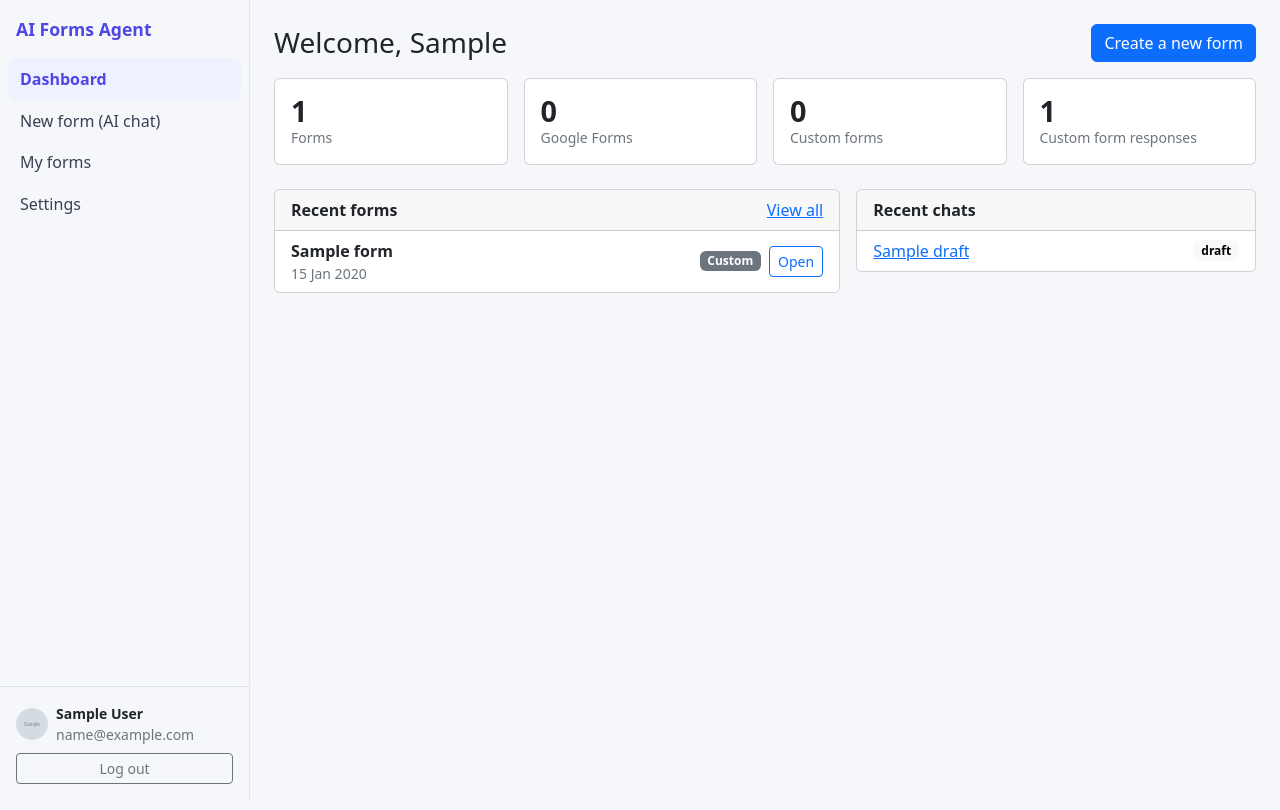
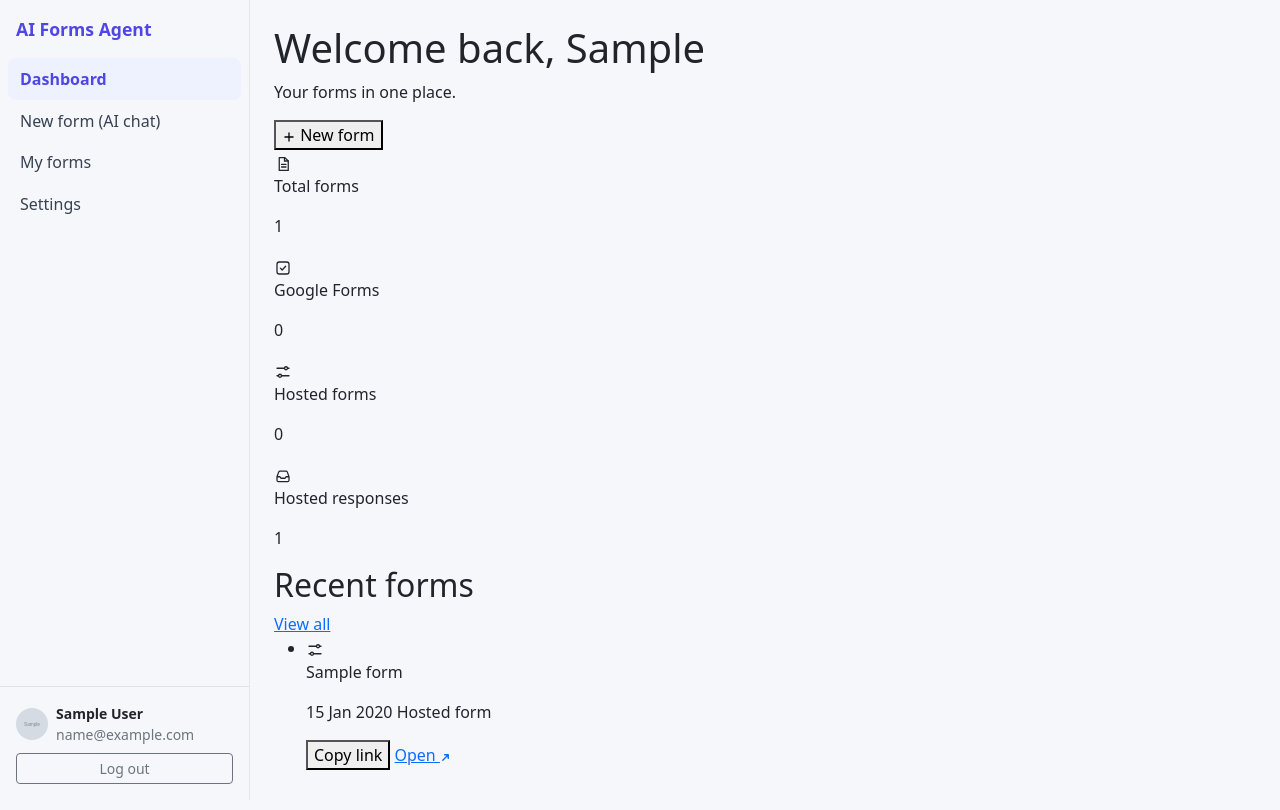
Before and after one commit to Bhaveshkumarjha/ai-Google-forms-agent, a Flask app: page /dashboard in a window 1280 px wide. Run offline with Flask 3, Linux system fonts and the light colour scheme; the visitor is signed in with stand-in values (Sample User, id 1); tables that the repository leaves empty hold one stand-in row (values such as "Sample post"); grey boxes marked "Sample" are stand-in pictures.

Commit message:
Revamp dashboard layout and recent forms display
Updated the dashboard layout to improve user experience with a new header and enhanced recent forms section.

```diff
--- a/templates/dashboard.html
+++ b/templates/dashboard.html
@@ -1,55 +1,97 @@
 {% extends 'base.html' %}
 {% block title %}Dashboard{% endblock %}
 {% block content %}
-<div class="d-flex flex-wrap justify-content-between align-items-center mb-3 gap-2">
-  <h1 class="h3 mb-0">Welcome, {{ current_user.name.split(' ')[0] if current_user.name else 'there' }}</h1>
-  <form method="post" action="{{ url_for('main.chat_new') }}">
+{% set first = current_user.name.split(' ')[0] if current_user.name else 'there' %}
+
+<!-- Page header -->
+<header class="page-head rv rv-1">
+  <div>
+    <h1 class="page-title">Welcome back, <span class="grad">{{ first }}</span></h1>
+    <p class="page-sub">Your forms in one place.</p>
+  </div>
+  <form method="post" action="{{ url_for('main.chat_new') }}" class="m-0">
     <input type="hidden" name="csrf_token" value="{{ csrf_token() }}">
-    <button class="btn btn-primary">Create a new form</button>
+    <button class="btn-grad" type="submit">
+      <svg width="14" height="14" viewBox="0 0 24 24" fill="none" aria-hidden="true"><path d="M12 5v14M5 12h14" stroke="currentColor" stroke-width="2.2" stroke-linecap="round"/></svg>
+      <span>New form</span>
+    </button>
   </form>
-</div>
+</header>
 
-<div class="row g-3 mb-4">
-  <div class="col-6 col-lg-3"><div class="card stat"><div class="card-body"><div class="stat-n">{{ stats.total }}</div><div class="text-secondary small">Forms</div></div></div></div>
-  <div class="col-6 col-lg-3"><div class="card stat"><div class="card-body"><div class="stat-n">{{ stats.google }}</div><div class="text-secondary small">Google Forms</div></div></div></div>
-  <div class="col-6 col-lg-3"><div class="card stat"><div class="card-body"><div class="stat-n">{{ stats.custom }}</div><div class="text-secondary small">Custom forms</div></div></div></div>
-  <div class="col-6 col-lg-3"><div class="card stat"><div class="card-body"><div class="stat-n">{{ stats.responses }}</div><div class="text-secondary small">Custom form responses</div></div></div></div>
-</div>
+<!-- Overview -->
+<section class="stats rv rv-2" aria-label="Overview">
+  <article class="stat-card">
+    <span class="stat-ico" aria-hidden="true"><svg width="18" height="18" viewBox="0 0 24 24" fill="none"><path d="M7 3.5h7.5L19 8v12.5H7V3.5z" stroke="currentColor" stroke-width="1.7" stroke-linejoin="round"/><path d="M14 3.5V8h5M10 12.5h6M10 16h6" stroke="currentColor" stroke-width="1.7" stroke-linecap="round"/></svg></span>
+    <div class="stat-body"><p class="stat-label">Total forms</p><p class="stat-num">{{ stats.total }}</p></div>
+  </article>
+  <article class="stat-card">
+    <span class="stat-ico" aria-hidden="true"><svg width="18" height="18" viewBox="0 0 24 24" fill="none"><rect x="4" y="4" width="16" height="16" rx="3" stroke="currentColor" stroke-width="1.7"/><path d="M8.5 12.2l2.4 2.4 4.6-5" stroke="currentColor" stroke-width="1.7" stroke-linecap="round" stroke-linejoin="round"/></svg></span>
+    <div class="stat-body"><p class="stat-label">Google Forms</p><p class="stat-num">{{ stats.google }}</p></div>
+  </article>
+  <article class="stat-card">
+    <span class="stat-ico" aria-hidden="true"><svg width="18" height="18" viewBox="0 0 24 24" fill="none"><path d="M4 7h10M18 7h2M4 17h2M10 17h10" stroke="currentColor" stroke-width="1.7" stroke-linecap="round"/><circle cx="16" cy="7" r="2" stroke="currentColor" stroke-width="1.7"/><circle cx="8" cy="17" r="2" stroke="currentColor" stroke-width="1.7"/></svg></span>
+    <div class="stat-body"><p class="stat-label">Hosted forms</p><p class="stat-num">{{ stats.custom }}</p></div>
+  </article>
+  <article class="stat-card">
+    <span class="stat-ico" aria-hidden="true"><svg width="18" height="18" viewBox="0 0 24 24" fill="none"><path d="M4 13l2.2-6.2A2 2 0 018.1 5.5h7.8a2 2 0 011.9 1.3L20 13v4.5a2 2 0 01-2 2H6a2 2 0 01-2-2V13z" stroke="currentColor" stroke-width="1.7" stroke-linejoin="round"/><path d="M4 13h4l1.2 2h5.6L16 13h4" stroke="currentColor" stroke-width="1.7" stroke-linejoin="round"/></svg></span>
+    <div class="stat-body"><p class="stat-label">Hosted responses</p><p class="stat-num">{{ stats.responses }}</p></div>
+  </article>
+</section>
 
-<div class="row g-3">
-  <div class="col-lg-7">
-    <div class="card"><div class="card-header d-flex justify-content-between">
-      <span class="fw-semibold">Recent forms</span><a href="{{ url_for('main.forms_history') }}">View all</a>
-    </div>
-    <ul class="list-group list-group-flush">
+<!-- Main grid -->
+<div class="dash-grid">
+
+  <!-- Recent forms -->
+  <section class="panel rv rv-3" aria-labelledby="rf-title">
+    <header class="panel-head">
+      <h2 id="rf-title" class="panel-title">Recent forms</h2>
+      <a class="panel-link" href="{{ url_for('main.forms_history') }}">View all</a>
+    </header>
+
+    {% if recent_forms %}
+    <ul class="rows">
       {% for f in recent_forms %}
-      <li class="list-group-item d-flex justify-content-between align-items-center gap-2">
-        <div class="text-truncate">
-          <div class="fw-semibold text-truncate">{{ f.title }}</div>
-          <div class="small text-secondary">{{ f.created_at.strftime('%d %b %Y') }}</div>
+      <li class="row-item">
+        <span class="row-ico {{ 'is-google' if f.kind == 'google' else '' }}" aria-hidden="true">
+          {% if f.kind == 'google' %}
+          <svg width="18" height="18" viewBox="0 0 24 24" fill="none"><rect x="4" y="4" width="16" height="16" rx="3" stroke="currentColor" stroke-width="1.7"/><path d="M8.5 9h7M8.5 12h7M8.5 15h4" stroke="currentColor" stroke-width="1.7" stroke-linecap="round"/></svg>
+          {% else %}
+          <svg width="18" height="18" viewBox="0 0 24 24" fill="none"><path d="M4 7h10M18 7h2M4 17h2M10 17h10" stroke="currentColor" stroke-width="1.7" stroke-linecap="round"/><circle cx="16" cy="7" r="2" stroke="currentColor" stroke-width="1.7"/><circle cx="8" cy="17" r="2" stroke="currentColor" stroke-width="1.7"/></svg>
+          {% endif %}
+        </span>
+        <div class="row-main">
+          <p class="row-title">{{ f.title }}</p>
+          <p class="row-meta">
+            <span>{{ f.created_at.strftime('%d %b %Y') }}</span>
+            <span class="row-dot" aria-hidden="true"></span>
+            <span>{{ 'Google Form' if f.kind == 'google' else 'Hosted form' }}</span>
+            {% if f.status == 'partial' %}<span class="row-dot" aria-hidden="true"></span><span class="status status-warn">Needs attention</span>{% elif f.status == 'failed' %}<span class="row-dot" aria-hidden="true"></span><span class="status status-bad">Failed</span>{% endif %}
+          </p>
         </div>
-        <div class="d-flex align-items-center gap-2">
-          <span class="badge {{ 'text-bg-primary' if f.kind == 'google' else 'text-bg-secondary' }}">{{ 'Google Form' if f.kind == 'google' else 'Custom' }}</span>
-          {% if f.responder_url %}<a class="btn btn-sm btn-outline-primary" href="{{ f.responder_url }}" target="_blank" rel="noopener">Open</a>{% endif %}
+        <div class="row-actions">
+          {% if f.kind == 'custom' %}<a class="chip-btn" href="{{ url_for('main.responses', form_id=f.id) }}">Responses</a>{% endif %}
+          {% if f.responder_url %}
+          <button class="chip-btn" type="button" data-copy-text="{{ f.responder_url }}">Copy link</button>
+          <a class="chip-btn chip-primary" href="{{ f.responder_url }}" target="_blank" rel="noopener">Open
+            <svg width="11" height="11" viewBox="0 0 12 12" fill="none" aria-hidden="true"><path d="M3 9l6-6M5 3h4v4" stroke="currentColor" stroke-width="1.5" stroke-linecap="round" stroke-linejoin="round"/></svg>
+          </a>
+          {% endif %}
         </div>
       </li>
-      {% else %}
-      <li class="list-group-item text-secondary">No forms yet. Start a chat and describe the form you need.</li>
       {% endfor %}
-    </ul></div>
-  </div>
-  <div class="col-lg-5">
-    <div class="card"><div class="card-header fw-semibold">Recent chats</div>
-    <ul class="list-group list-group-flush">
-      {% for d in chats %}
-      <li class="list-group-item d-flex justify-content-between align-items-center">
-        <a class="text-truncate me-2" href="{{ url_for('main.chat', draft_id=d.id) }}">{{ d.title }}</a>
-        <span class="badge text-bg-light">{{ 'created' if d.status == 'created' else 'draft' }}</span>
-      </li>
-      {% else %}
-      <li class="list-group-item text-secondary">No chats yet.</li>
-      {% endfor %}
-    </ul></div>
-  </div>
+    </ul>
+    {% else %}
+    <div class="empty">
+      <span class="empty-ico" aria-hidden="true"><svg width="26" height="26" viewBox="0 0 24 24" fill="none"><path d="M7 3.5h7.5L19 8v12.5H7V3.5z" stroke="currentColor" stroke-width="1.6" stroke-linejoin="round"/><path d="M14 3.5V8h5M10 12.5h6M10 16h4" stroke="currentColor" stroke-width="1.6" stroke-linecap="round"/></svg></span>
+      <h3 class="empty-title">No forms yet</h3>
+      <p class="empty-text">Describe the form you need and it will appear here once it is created.</p>
+      <form method="post" action="{{ url_for('main.chat_new') }}" class="m-0">
+        <input type="hidden" name="csrf_token" value="{{ csrf_token() }}">
+        <button class="btn-ink btn-ink-sm" type="submit">Create your first form</button>
+      </form>
+    </div>
+    {% endif %}
+  </section>
+
 </div>
 {% endblock %}
```
